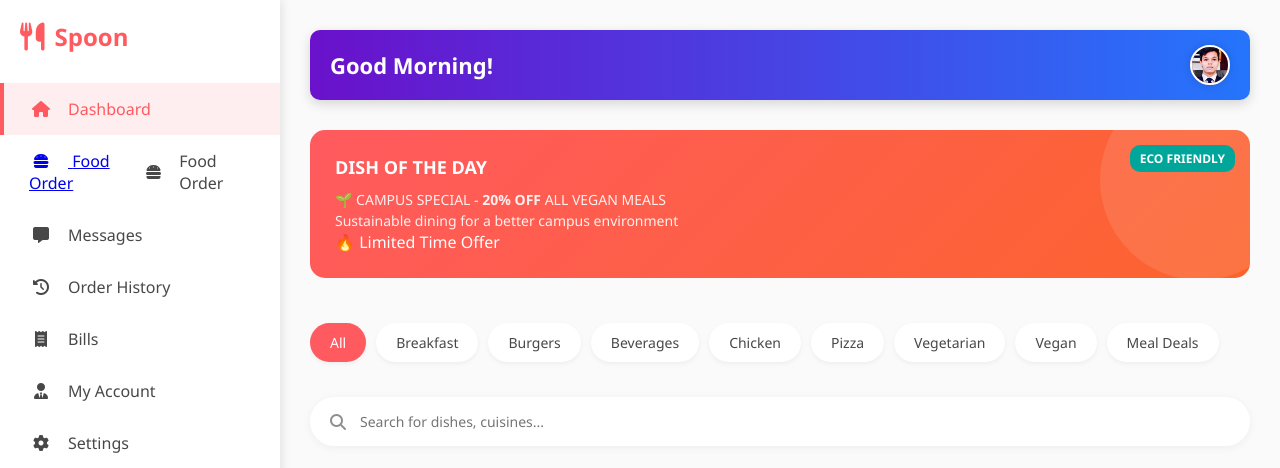
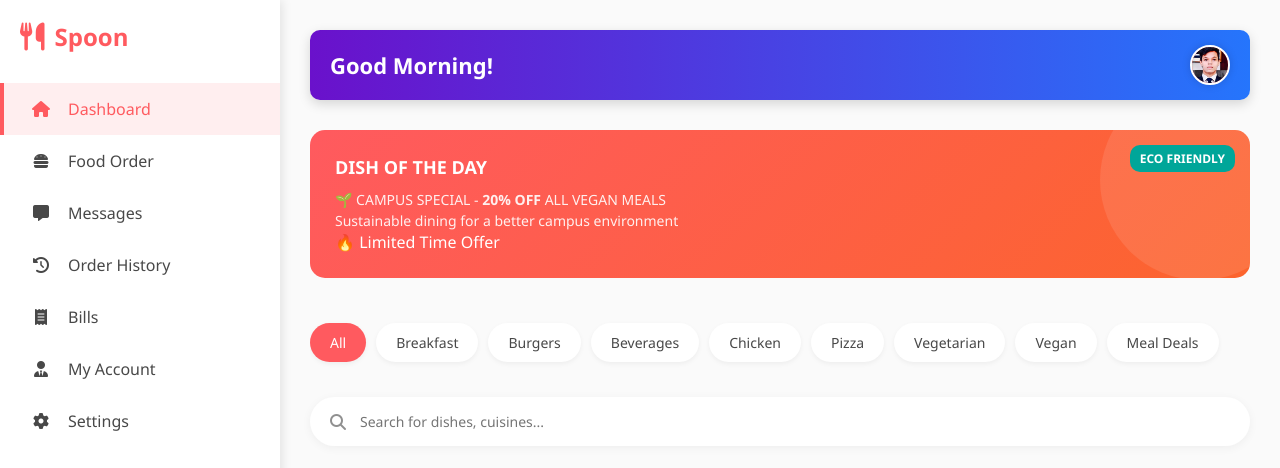
Before and after one commit to Shubham-cyber-prog/Spoon-Website, a website: page index.html in a window 1280 px wide. Shown: the top 468 px of the page. Drawn offline with Linux system fonts and the light colour scheme.

Commit message:
Update index.html

```diff
--- a/index.html
+++ b/index.html
@@ -21,10 +21,6 @@
                     <span>Dashboard</span>
                 </li>
                 <li class="nav-item" id="foodOrderNav" >
-                    <a href="food-order.html" class="nav-link">
-                        <i class="fas fa-hamburger"></i>
-                        <span>Food Order</span>
-                    </a>
                     <i class="fas fa-hamburger"></i>
                     <span>Food Order</span>
                 </li>
```
